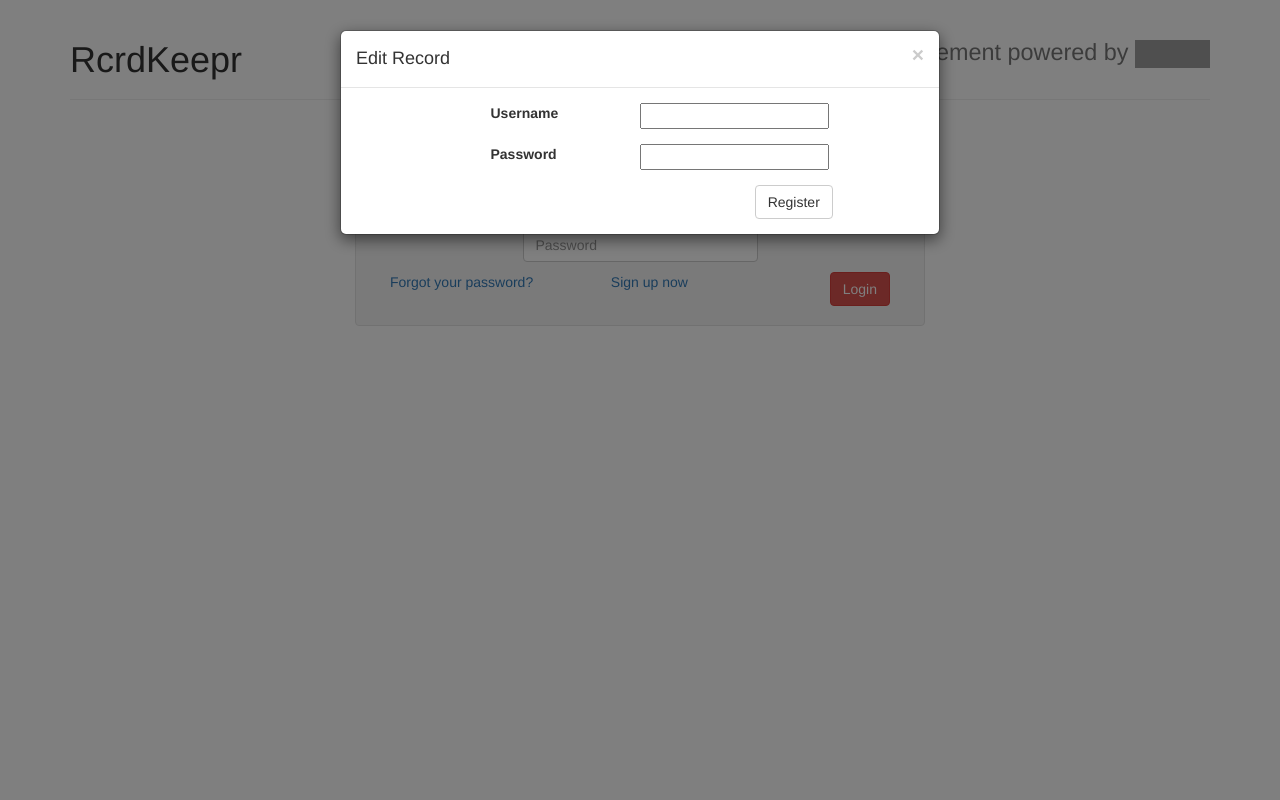
After one commit to justinrsmith/RcrdKeeper, a Flask app: page /login in a window 1280 px wide, after a click on "Sign up now". The commit adds this page. Run offline with Flask 2, Linux system fonts and the light colour scheme; data that the repository does not hold is empty; some libraries are stand-ins or nearby versions; grey boxes are pictures that could not be loaded.

Commit message:
base login/logout functionality

```diff
--- a/runserver.py
+++ b/runserver.py
@@ -1,9 +1,8 @@
 import argparse
-from flask import Flask, g, render_template, request, jsonify, flash
+from flask import Flask, g, render_template, request, jsonify, flash, session, redirect, abort
 import os
 import json
 import rethinkdb as r
-
 from rethinkdb.errors import RqlRuntimeError, RqlDriverError
 
 from rdio import Rdio
@@ -35,6 +34,8 @@ def before_request():
     except RqlDriverError:
         abort(503, "No database connection could be established.")
 
+    g.user = '7f0415cb-49d7-421b-9eeb-8f9a0fbb94f6'
+
 #@app.teardown_request
 #def teardown_request(exception):
 #    try:
@@ -42,15 +43,66 @@ def before_request():
 #    except AttributeError:
 #        pass
 
+@app.route('/register', methods=['POST'])
+def register():
+
+    users = r.db('rcrdkeeprapp').table('users')
+
+    users.insert({'username': request.form['username'],
+                  'password': request.form['password']}).run(g.rdb_conn)
+
+    return redirect('/login')
+
+@app.route('/login', methods=['GET', 'POST'])
+def login():
+
+    users = r.db('rcrdkeeprapp').table('users')
+    error = None
+
+    if request.method == 'POST':
+        cursor = users.filter(r.row['username'] == request.form['username']
+                                                            ).run(g.rdb_conn)
+        for c in cursor:
+
+            username = c['username']
+            password = c['password']
+            session['user'] = c['id']
+
+        if not 'username' in locals():
+            username = None
+            password = None
+
+        if request.form['username'] != username:
+            error = 'Invalid username'
+        elif request.form['password'] != password:
+            error = 'Invalid password'
+        else:
+            session['logged_in'] = True
+
+            flash('You were logged in')
+            return redirect('/')
+    return render_template('login.html', error=error)
+
+@app.route('/logout')
+def logout():
+
+    session.pop('logged_in', None)
+    flash('You were logged out')
+    return redirect('/login')
 
 @app.route('/', methods=['GET'])
 def home():
 
-    artist = list(r.table('records').pluck('artist').distinct().run(g.rdb_conn))
+    if not session.get('logged_in'):
+        abort(401)
 
+    print g.user
 
-    selection = list(r.table('records').order_by(
-                                'artist').run(g.rdb_conn))
+    artist = list(r.table('records').pluck('artist').filter({
+                        'user':g.user}).distinct().run(g.rdb_conn))
+
+    selection = list(r.table('records').filter(
+        {'user':g.user}).order_by('artist').run(g.rdb_conn))
 
     condition = list(r.table('record_condition').order_by(
                                     'order').run(g.rdb_conn))
@@ -67,13 +119,8 @@ def home():
 @app.route('/get_records/<string:artist>', methods=['GET'])
 def get_records(artist):
 
-    print artist
-
-    selection = list(r.table('records').filter({'artist':artist}).order_by(
-                                'artist').run(g.rdb_conn))
-
-    for s in selection:
-        print s['artist']
+    selection = list(r.table('records').filter(
+        {'artist':artist, 'user':g.user}).order_by('artist').run(g.rdb_conn))
 
     return render_template('records.html',
                             selection=selection)
@@ -143,8 +190,10 @@ def query(form, query_type):
         artist_key = ''
 
     if query_type == 'insert':
-        succ = records.insert([{'artist': form['artist'],
-                            'album': form['album'],
+        print 'insert'
+        succ = records.insert([{'user': g.user,
+                                'artist': form['artist'],
+                                'album': form['album'],
                                 'album art': album_art,
                                 'release_date': release_date,
                                 'duration': duration,
@@ -159,18 +208,20 @@ def query(form, query_type):
                         'album': form['album'],
                             'album art': album_art}]
     elif query_type == 'edit':
+        print 'edit'
         records.get(request.form['id']).update({
-                        'artist': form['artist'],
-                        'album': form['album'],
-                        'album art': album_art,
-                        'release_date': release_date,
-                        'duration': duration,
-                        'tracks': tracks,
-                        'record_condition': form['record_condition'],
-                        'sleeve_condition': form['sleeve_condition'],
-                        'color': form['color'],
-                        'notes': form['notes'],
-                        'size' : form['size']}).run(g.rdb_conn)
+                                        'user': g.user,
+                                        'artist': form['artist'],
+                                        'album': form['album'],
+                                        'album art': album_art,
+                                        'release_date': release_date,
+                                        'duration': duration,
+                                        'tracks': tracks,
+                                        'record_condition': form['record_condition'],
+                                        'sleeve_condition': form['sleeve_condition'],
+                                        'color': form['color'],
+                                        'notes': form['notes'],
+                                        'size' : form['size']}).run(g.rdb_conn)
         return {'artist': form['artist'],
                         'album': form['album'],
                             'album art': album_art}
--- a/static/rcrd-styles.css
+++ b/static/rcrd-styles.css
@@ -25,3 +25,7 @@
 .select2-container {
   width: 250px;
 }
+
+.login_control {
+    padding-top: 10px;
+}
--- a/templates/base.html
+++ b/templates/base.html
@@ -13,6 +13,10 @@
 <div class="container">
     <div class="page-header">
       <h1>RcrdKeepr <small class ="mgmt">Vinyl Management powered by <img width="75" height="28" src='http://developer.rdio.com/files/RdioBlueLogo.png'></img></small></h1>
+
+		<ul class="nav nav-pills">
+		  <li id="logout"><a href="/logout">Logout</a></li>
+		</ul>
     </div>
     <body>
         <div class="messages"></div>
--- /dev/null
+++ b/templates/login.html
@@ -0,0 +1,88 @@
+{% extends 'base.html' %}
+{% block content %}
+
+    <script>
+        $(document).ready(function(){
+            $('#logout').hide()
+        })
+    </script>
+
+    {% if error %}
+        <div class="alert alert-danger">
+             <button type="button" class="close" data-dismiss="alert" aria-hidden="true">&times;</button>
+                <p class=error>
+                <strong>Error:</strong> {{ error }}
+        </div>
+    {% endif %}
+
+    <div class="col-md-6 col-md-offset-3 well">
+        <form class="form" action='/login' method="post">
+
+            <div class="col-md-4 col-md-offset-4">
+                <a href="#" class="btn btn-info btn-block" >
+                  <i class="icon-twitter"></i>Login with Rdio
+                </a>
+            </div>
+            <div class="col-md-6 col-md-offset-3">
+                <input type="text" id="username" name="username" class="form-control" placeholder="Email" autofocus><br>
+                <input type="password" id="password" name="password" class="form-control" placeholder="Password">
+            </div>
+
+                <div class="login_control col-xs-5 col-md-5">
+                    <a href="">Forgot your password?</a>
+                </div>
+                <div class="login_control col-xs-5 col-md-5">
+                    <a data-toggle="modal" href="#registerModal">Sign up now</a>
+                </div>
+                <div class="login_control col-xs-1 col-md-2 pull-right">
+                    <button type="submit" class="btn btn-large btn-danger pull-right">Login</button>
+                </div>
+
+        </form>
+    </div>
+
+
+
+
+    <!-- registerModal -->
+    <div class="modal fade" id="registerModal" tabindex="-1" role="dialog" aria-labelledby="myModalLabel" aria-hidden="true">
+        <div class="modal-dialog">
+            <div class="modal-content">
+                <div class="modal-header">
+                    <button type="button" class="close" data-dismiss="modal" aria-hidden="true">&times;</button>
+                    <h4 class="modal-title" id="modal-title">Edit Record</h4>
+                </div>
+                <div class="modal-body">
+                    <div class="row">
+                        <form class="edit_record form-horizontal" action="/register" method="post">
+                            <div class="col-md-3 col-md-offset-3">
+                                <div class="form-group">
+                                    <label for="artist">Username</label>
+                                </div>
+                            </div>
+                            <div class="col-md-4">
+                                <div class="form-group">
+                                    <input type="text" id="username" name="username"></input>
+                                </div>
+                            </div>
+                            <div class="col-md-3 col-md-offset-3">
+                                <div class="form-group">
+                                    <label for="album">Password</label>
+                                </div>
+                            </div>
+                            <div class="col-md-4">
+                                <div class="form-group">
+                                    <input type="text" id="password" name="password"></input>
+                                </div>
+                            </div>
+                            <div class="col-md-3 col-md-offset-8">
+                                <button type="submit" id="" class="register btn btn-default">Register</button>
+                            </div>
+                            <input type="hidden" name="id" value=""></input>
+                        </form>
+                    </div>
+                </div>
+            </div><!-- /.modal-content -->
+        </div><!-- /.modal-dialog -->
+    </div><!-- /.modal -->
+{% endblock %}
```
Also changed, not shown: templates/rcrdkeepr-js.js (+4 -18 lines), templates/records.html (line endings or trailing spaces).
